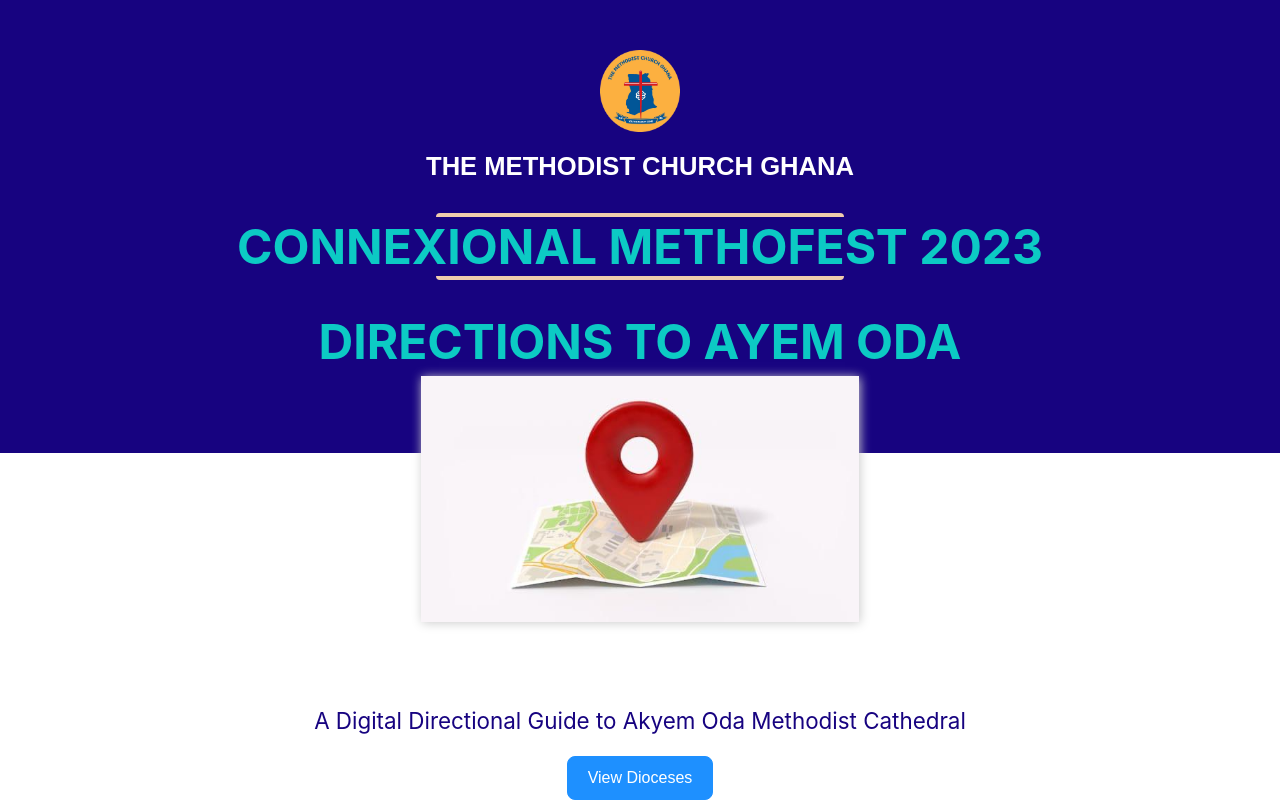
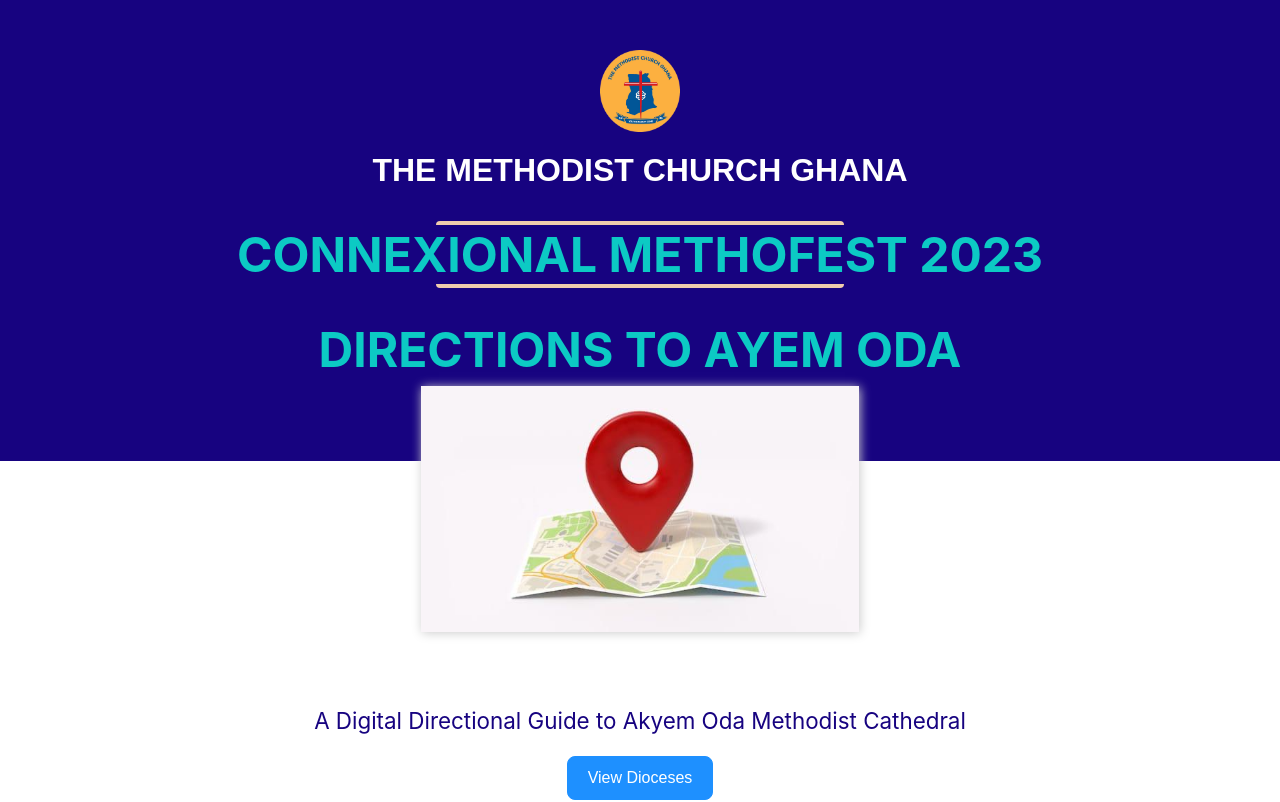
Before and after one commit to CalebAckom/Methofest, a React (Create React App) app: page / in a window 1280 px wide. Shown: the top 802 px of the page. Built offline with nearby package versions, Linux system fonts and the light colour scheme; a web font is replaced by a local one.

Commit message:
Update styles.css

```diff
--- a/src/components/landing-hero/styles.css
+++ b/src/components/landing-hero/styles.css
@@ -23,7 +23,7 @@
     color: #fff;
     margin: 0;
     padding: 0;
-    font-size: 1.6rem;
+    font-size: 2rem;
 }
 
 .landing-directions-text {
```
